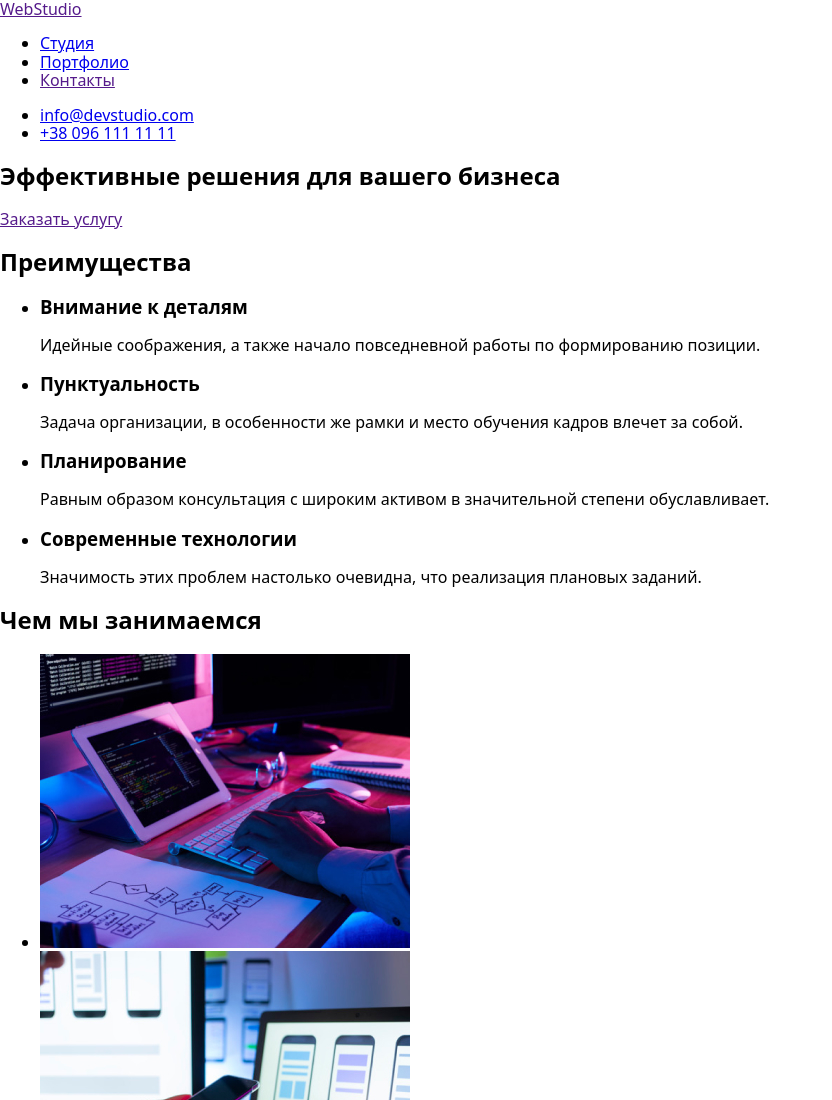
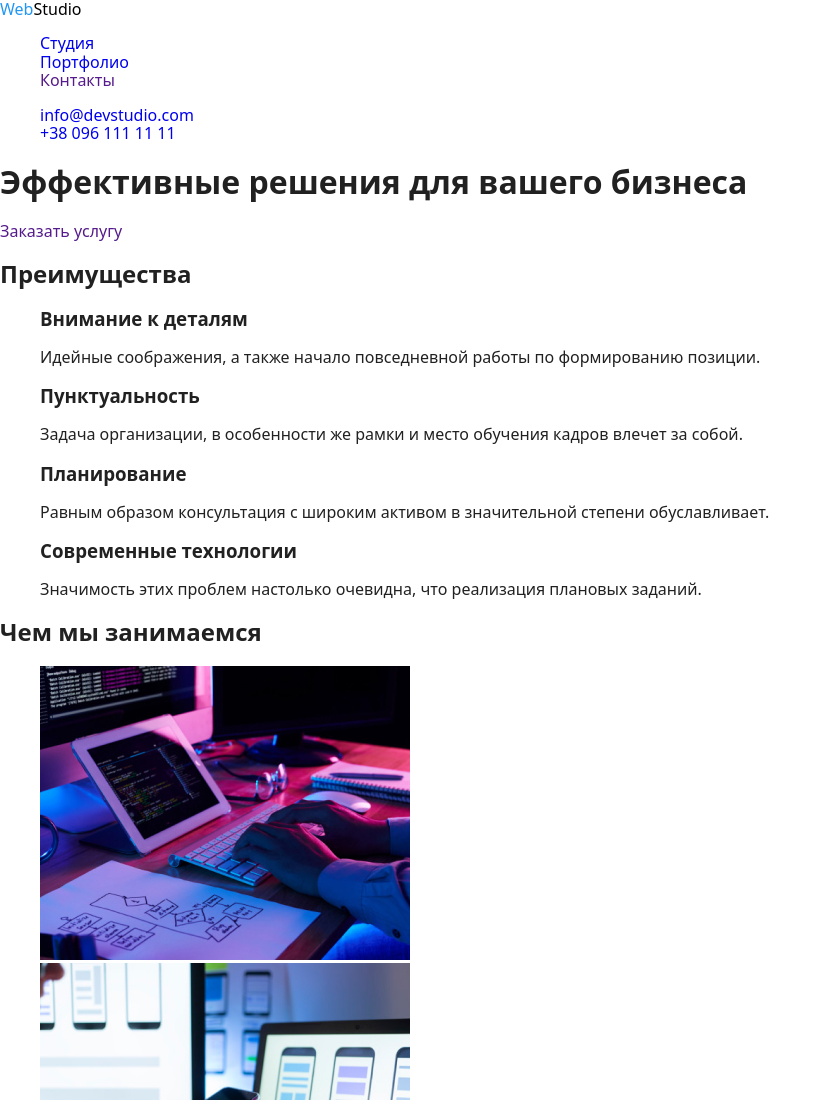
Before and after one commit to twasileva/goit-markup-hw-02, a plain HTML site: page index.html in a window 1280 px wide. Shown: the top 1100 px of the page, without its empty margins (0-832 px from the left). Drawn offline with nearby package versions, Linux system fonts and the light colour scheme.

Commit message:
добавила переменные цветов
применила цвет к лого

```diff
--- a/css/styles.css
+++ b/css/styles.css
@@ -0,0 +1,28 @@
+:root {
+  --primary-text-color: rgba(33, 33, 33, 1);
+  --logo-text-color: rgba(33, 150, 243, 1);
+  --secondary-text-color: rgba(0, 0, 0, 1);
+  --paragraph-text-color: rgba(117, 117, 117, 1);
+  --white-text-color: rgba(255, 255, 255, 1);
+  --white-text-color-op: rgba(255, 255, 255, 0.6);
+}
+
+body {
+  color: var(--primary-text-color);
+}
+
+a {
+  text-decoration: none;
+}
+
+ul {
+  list-style: none;
+}
+
+.logo {
+  color: var(--logo-text-color);
+}
+
+.logo-header {
+  color: var(--secondary-text-color);
+}
--- a/index.html
+++ b/index.html
@@ -13,8 +13,8 @@
 </head>
 <body>
     <header>
-        <nav>
-            <a href="">WebStudio</a>
+        <nav class="nav">
+            <a class="nav-link" href="./index.html"><span class="logo">Web</span><span class="logo-header">Studio</span></a>
             <ul>
                 <li><a href="./index.html">Студия</a></li>
                 <li><a href="./portfolio.html">Портфолио</a></li>
@@ -27,10 +27,10 @@
             </ul>
     </header>
     <main>
-        <section>
+        <hero>
             <h1>Эффективные решения для вашего бизнеса</h1>
             <a href="">Заказать услугу</a>
-        </section>
+        </hero>
         <section>
             <h2>Преимущества</h2>
             <ul>
```
